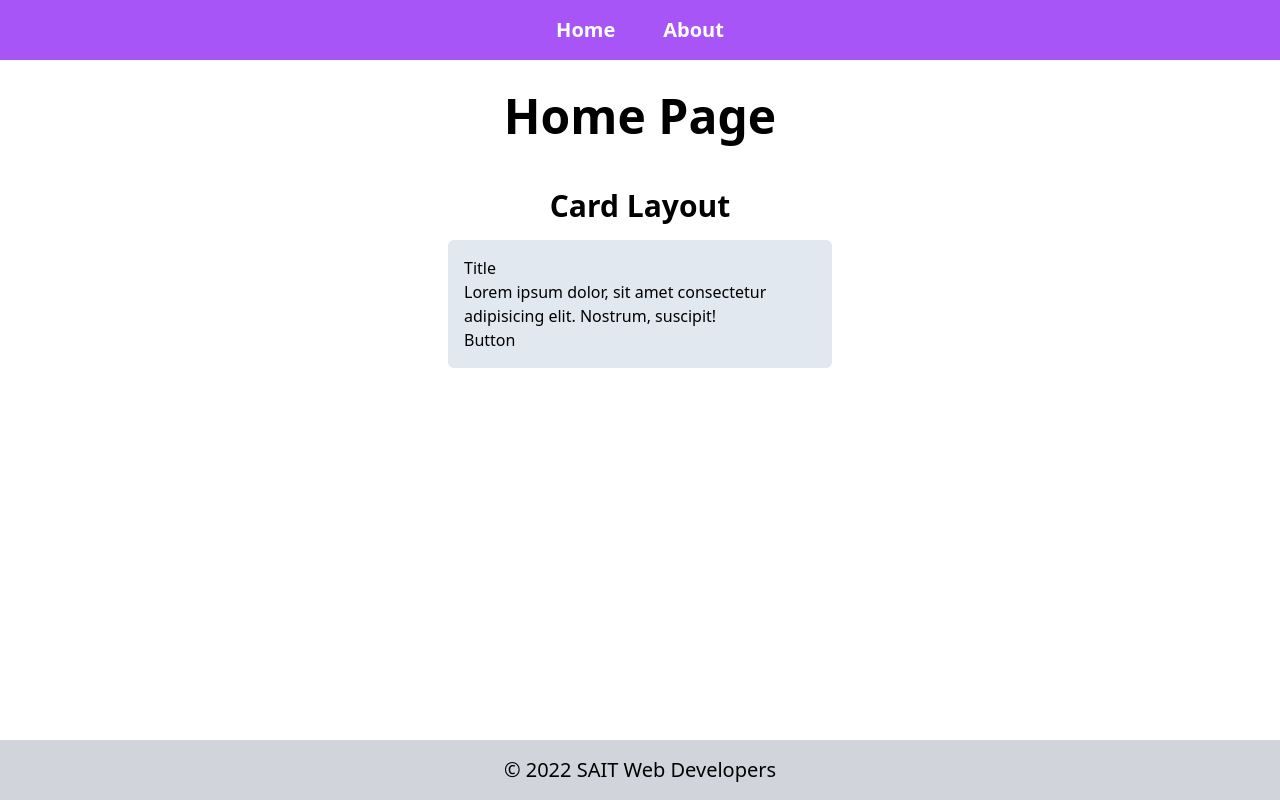
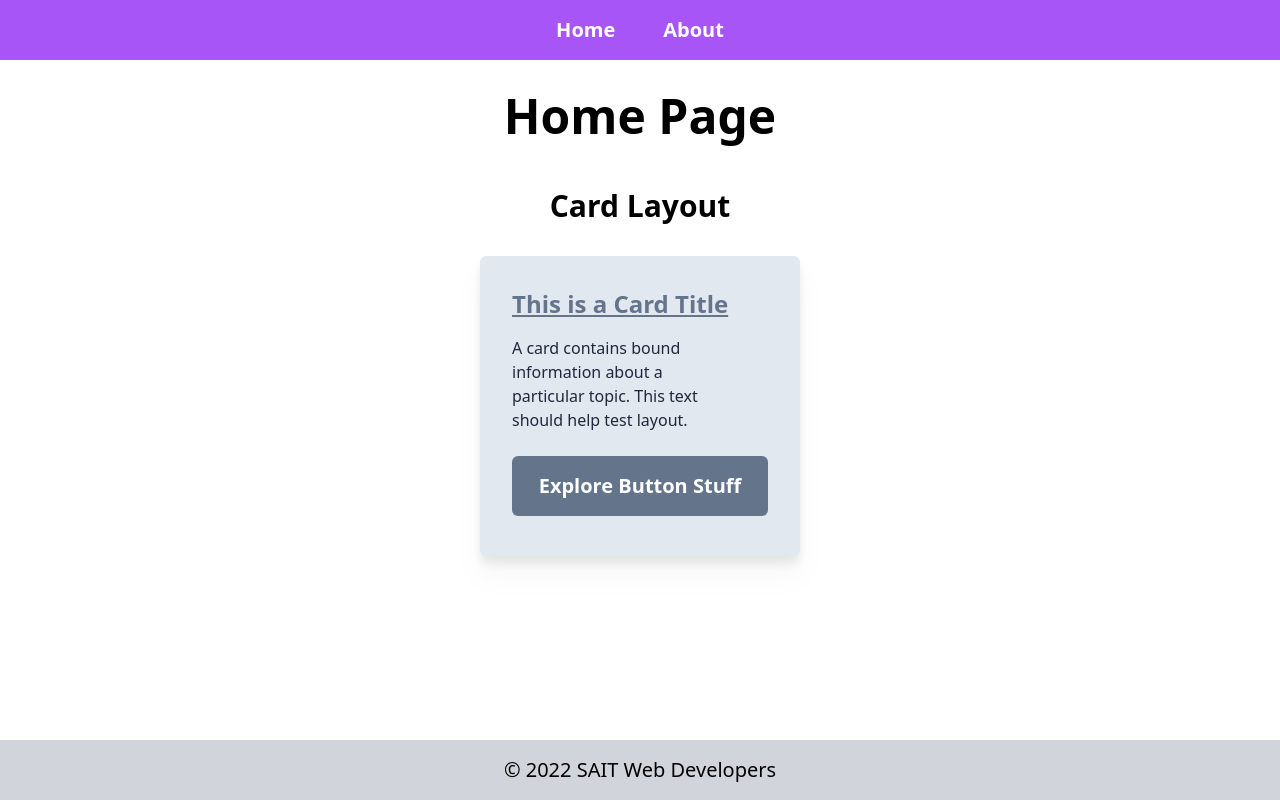
Before and after one commit to sait-wbdv/nuxt-3-demos, a Nuxt app: page / in a window 1280 px wide. Built offline with nearby package versions, Linux system fonts and the light colour scheme.

Commit message:
added card styles and props

```diff
--- a/components/AppCard.vue
+++ b/components/AppCard.vue
@@ -1,11 +1,63 @@
-<script setup></script>
+<script setup>
+defineProps({
+  title: {
+    type: String,
+    default: "This is a Card Title",
+  },
+  description: {
+    type: String,
+    default:
+      "A card contains bound information about a particular topic. This text should help test layout.",
+  },
+  linkUrl: {
+    type: String,
+    default: "#",
+  },
+  linkText: {
+    type: String,
+    default: "Explore Button Stuff",
+  },
+  bgColor: {
+    type: String,
+    default: "bg-slate-200",
+  },
+  linkColor: {
+    type: String,
+    default: "bg-slate-500",
+  },
+  color: {
+    type: String,
+    default: "text-slate-500",
+  },
+});
+</script>
 <template>
-  <article class="max-w-sm bg-slate-200 p-4 rounded-md">
-    <h3>Title</h3>
-    <p>
-      Lorem ipsum dolor, sit amet consectetur adipisicing elit. Nostrum,
-      suscipit!
-    </p>
-    <NuxtLink to="#">Button</NuxtLink>
+  <article
+    :class="bgColor"
+    class="max-w-sm md:max-w-xs p-4 rounded-md m-4 drop-shadow-xl hover:drop-shadow-none duration-300 ease-in-out px-8"
+  >
+    <div class="my-4">
+      <h3>
+        <NuxtLink
+          :to="linkUrl"
+          :class="color"
+          class="text-2xl font-semibold underline underline-offset-2"
+          >{{ title }}
+        </NuxtLink>
+      </h3>
+    </div>
+    <div>
+      <p class="w-5/6 text-slate-800">
+        {{ description }}
+      </p>
+    </div>
+    <div>
+      <NuxtLink
+        :to="linkUrl"
+        :class="linkColor"
+        class="block text-white text-center rounded-md mx-auto py-4 font-semibold text-xl my-6"
+        >{{ linkText }}</NuxtLink
+      >
+    </div>
   </article>
 </template>
--- a/pages/index.vue
+++ b/pages/index.vue
@@ -5,7 +5,7 @@
     >
       <h1>Home Page</h1>
     </header>
-    <section>
+    <section class="container">
       <header class="text-3xl text-center py-4 font-semibold">
         <h2>Card Layout</h2>
       </header>
```
